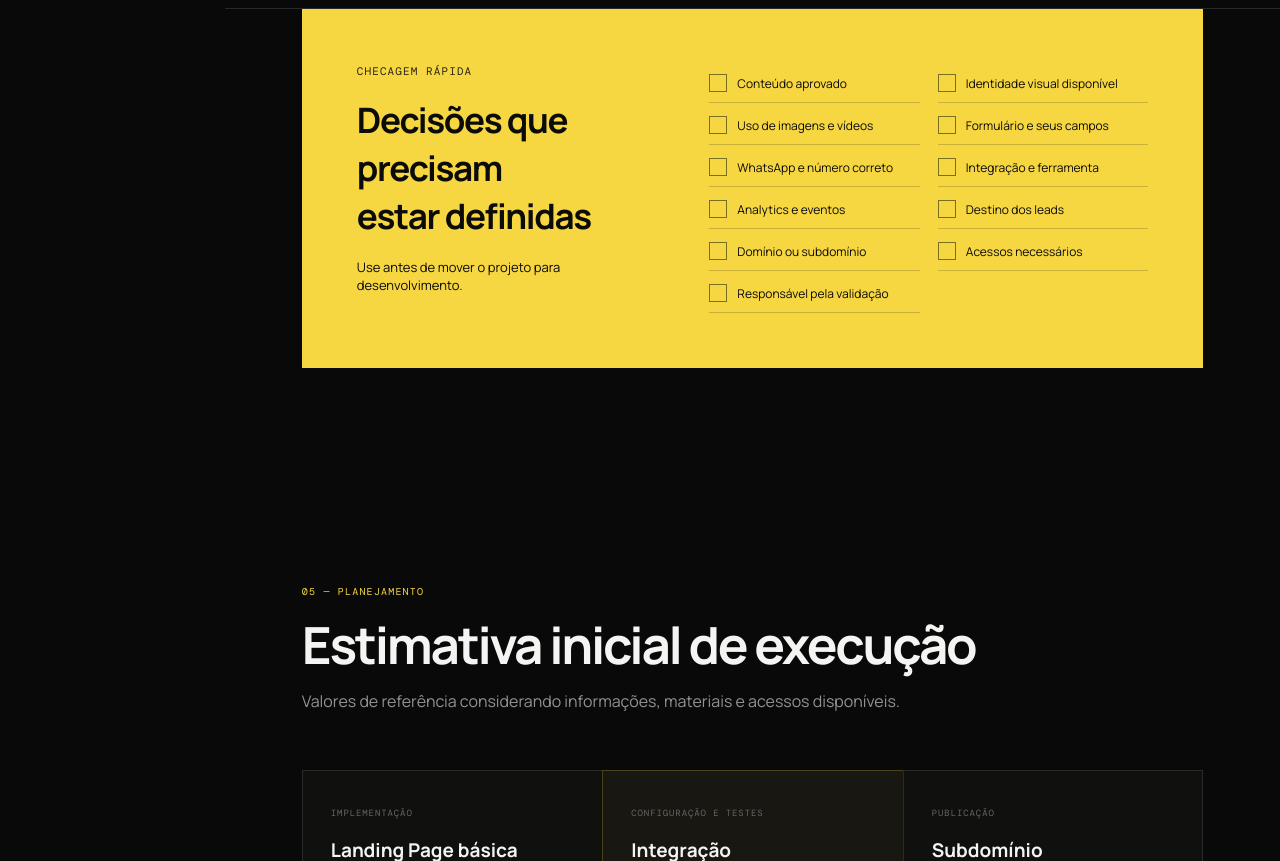
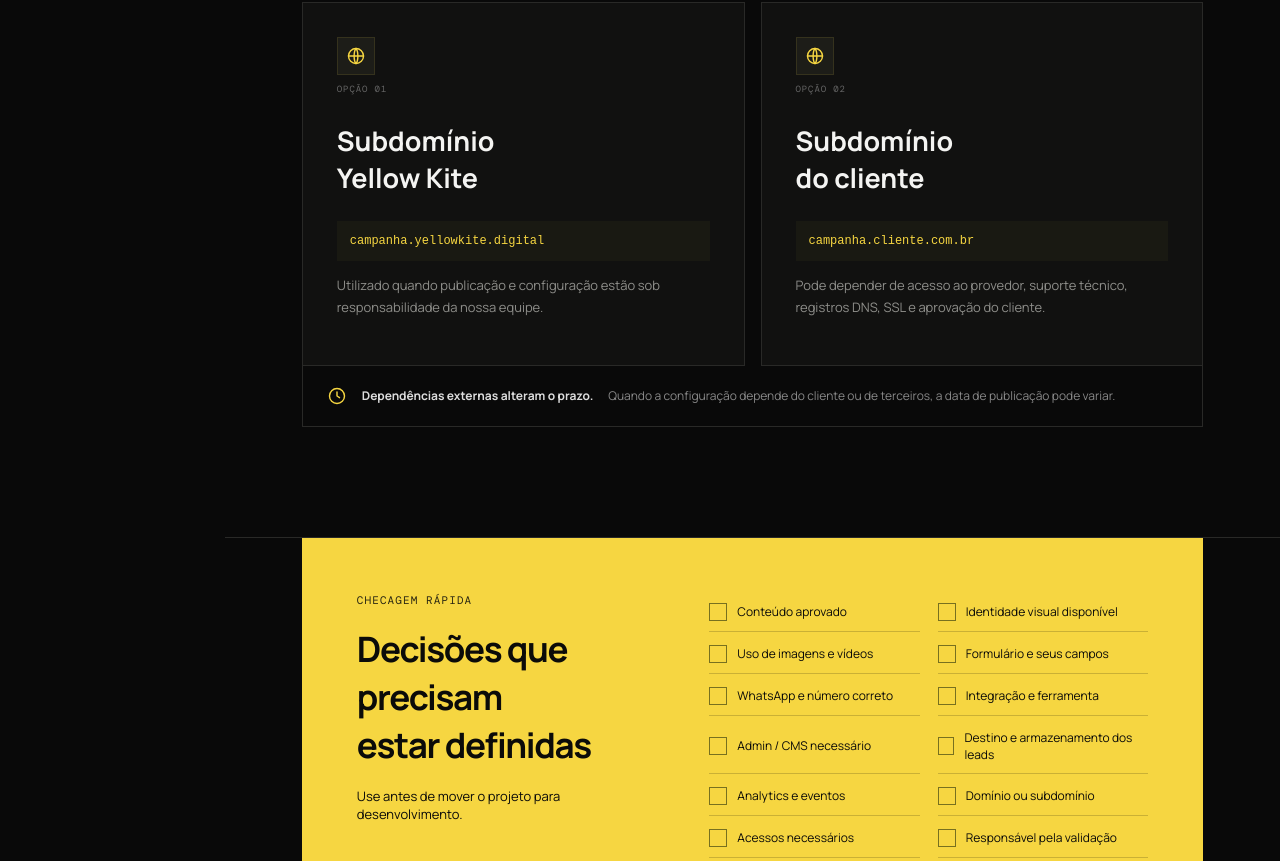
Before and after one commit to edufigueiredo84/space-lp-site-sistemas-processo, a React (Vite) app: page / in a window 1280 px wide. Shown: the part 5199-6060 px from the top of the page. Built offline with nearby package versions, Linux system fonts and the light colour scheme.

Commit message:
adicionado conteúdo relacionado a cms/admin

```diff
--- a/src/SitesContent.jsx
+++ b/src/SitesContent.jsx
@@ -25,14 +25,14 @@
   { id:'site-formularios', group:'Formulários', title:'O site terá formulário?', status:'Definir antes do desenvolvimento', text:'Defina páginas, campos, obrigatoriedade, mensagens, destino dos dados, privacidade, notificações e integrações.', items:['Contato ou orçamento','Trabalhe conosco','Agendamento ou inscrição','Suporte ou cadastro','Newsletter'], note:'Formulários diferentes podem exigir integrações e tratamentos diferentes.' },
   { id:'site-whatsapp', group:'WhatsApp', title:'Haverá direcionamento?', status:'Definir antes da publicação', text:'Valide número, DDD, país, mensagem inicial, setor, atendente, horário e páginas em que o botão aparecerá.', note:'Todos os números e mensagens precisam ser validados antes da publicação.' },
   { id:'site-integracoes', group:'Integração', title:'O site terá integração?', status:'Definir antes do desenvolvimento final', text:'Mapeie RD Station, Bitrix, Yellow Talks, CRM, webhook ou automações, com acessos, documentação, campos e responsáveis.', note:'Só conclua após testar envio, recebimento e armazenamento dos dados.' },
-  { id:'cms', group:'Gerenciamento de conteúdo', title:'O cliente precisará editar o site?', status:'Definir antes do desenvolvimento', text:'Defina se o site será estático ou terá CMS para textos, serviços, projetos, equipe, blog, unidades, banners ou documentos.', note:'CMS, painel administrativo e conteúdo dinâmico possuem escopo e prazo próprios.' },
+  { id:'cms', group:'Admin / CMS', title:'O cliente precisará editar conteúdos do site?', status:'Definir antes do desenvolvimento', text:'Um Admin ou CMS pode ser necessário quando o site tiver blog ou quando o cliente quiser atualizar conteúdos sem depender da equipe de desenvolvimento. Defina o que poderá ser gerenciado e por quem.', items:['Blog e publicação de posts','Textos e páginas institucionais','Serviços, projetos e equipe','Unidades, banners e documentos','Usuários, acessos e permissões'], note:'O site pode ser estático quando não houver necessidade de atualização pelo cliente. Admin, CMS, conteúdo dinâmico, autenticação e hospedagem possuem escopo, prazo e custos próprios.' },
   { id:'site-seo', group:'SEO', title:'Informações para mecanismos de busca', status:'Definir antes da publicação', text:'Reúna empresa, segmento, localização, serviços, palavras-chave, títulos, descrições, contato, redes sociais e imagem de compartilhamento.', items:['Titles e meta descriptions','Headings e URLs legíveis','Alt text em imagens','Sitemap e robots.txt','Open Graph e favicon'], note:'Estratégia avançada e produção recorrente de conteúdo pertencem a outro escopo.' },
   { id:'analytics', group:'Analytics e monitoramento', title:'Quais ferramentas serão utilizadas?', status:'Definir antes da publicação', text:'Confirme Analytics, Tag Manager, Meta Pixel, conversões, eventos de formulário e WhatsApp, mapas de calor, acessos e validação.', note:'Não use IDs ou códigos temporários em produção.' },
   { id:'dominio-briefing', group:'Domínio e publicação', title:'Onde o site será publicado?', status:'Obrigatório antes da publicação', text:'Defina provedor, hospedagem, DNS, SSL, migração, redirecionamentos e responsáveis pelos acessos.' },
   { id:'legal', group:'Páginas legais', title:'O site precisa de informações legais?', status:'Definir antes da publicação', text:'Verifique privacidade, termos, cookies, consentimento, dados regulatórios, CNPJ, razão social e endereço.', note:'A Yellow Kite não cria nem valida juridicamente textos legais sem responsabilidade específica.' },
 ];
 
-const decisions = ['Objetivo e público principal','Arquitetura, páginas e menu','Textos aprovados','Identidade visual disponível','Imagens e vídeos','Necessidades do Design','Formulários e campos','WhatsApp validado','Integração e CRM','CMS ou site estático','Analytics e eventos','Domínio e publicação','Acessos necessários','Responsável pela aprovação','Validação dos formulários'];
+const decisions = ['Objetivo e público principal','Arquitetura, páginas e menu','Textos aprovados','Identidade visual disponível','Imagens e vídeos','Necessidades do Design','Formulários e campos','WhatsApp validado','Integração e CRM','Admin / CMS ou site estático','Conteúdos editáveis pelo cliente','Analytics e eventos','Domínio e publicação','Acessos necessários','Responsável pela aprovação','Validação dos formulários'];
 const estimates = [
   ['Implementação front-end','3 a 5 dias','Arquitetura aprovada, textos finalizados, identidade e materiais disponíveis. Não inclui rodadas de ajustes após a apresentação.'],
   ['Design e produção','Prazo a definir','Estimado separadamente pelo departamento responsável conforme quantidade e complexidade das peças.'],
--- a/src/main.jsx
+++ b/src/main.jsx
@@ -46,14 +46,16 @@
   { id: 'formulario', icon: 'form', eyebrow: 'Formulário', title: 'A Landing Page terá formulário?', badge: 'Definir antes de publicar', tone: 'define', description: 'Defina estrutura, comportamento e destino dos dados antes da publicação.', items: ['Campos e obrigatoriedade', 'Texto do botão', 'Mensagens de sucesso e erro', 'Destino das informações', 'Consentimento e política de privacidade', 'Página de agradecimento'], examples: 'Exemplos: nome, telefone, e-mail, cidade, interesse, faixa de investimento, mensagem e aceite de privacidade.', note: 'Formulários muito longos podem reduzir a conversão.' },
   { id: 'whatsapp', icon: 'message', eyebrow: 'WhatsApp', title: 'Haverá direcionamento para WhatsApp?', badge: 'Definir antes de publicar', tone: 'define', description: 'O contato e a mensagem da campanha precisam ser validados antes da publicação.', items: ['Número correto com DDD', 'Código do país', 'Mensagem inicial', 'Setor ou atendente responsável', 'Horário de atendimento', 'Origem da campanha'], examples: '“Olá, vim pela Landing Page da campanha [nome da campanha] e gostaria de mais informações.”', note: 'O número deve ser validado antes da publicação.' },
   { id: 'integracoes', icon: 'link', eyebrow: 'Integração', title: 'A Landing Page terá integração?', badge: 'Definir antes do desenvolvimento final', tone: 'define', description: 'RD Station, Bitrix, Yellow Talks, CRM do cliente, webhook ou outra ferramenta definida no projeto.', items: ['Ferramenta que receberá o lead', 'Responsável pelos acessos', 'Campos que serão enviados', 'Formulário, endpoint e documentação', 'Automações necessárias', 'Responsáveis pela validação e atendimento'], note: 'Só considere a integração concluída após testar envio, recebimento e armazenamento do lead.' },
+  { id: 'admin-cms-lp', icon: 'layers', eyebrow: 'Admin / CMS', title: 'A Landing Page precisará de painel administrativo?', badge: 'Definir antes do desenvolvimento', tone: 'define', description: 'Nem toda Landing Page precisa de Admin ou CMS. Essa estrutura deve ser prevista quando houver conteúdo dinâmico ou quando os dados captados precisarem ser consultados em um painel próprio.', items: ['Blog e publicação de posts', 'Cadastro e edição de conteúdos', 'Dashboard com listagem de leads', 'Visualização dos dados enviados pelo formulário', 'Acessos, usuários e permissões', 'Filtros, busca ou exportação de leads'], note: 'Blog e armazenamento de leads são os casos mais comuns. Admin, CMS, banco de dados, autenticação e hospedagem possuem escopo, prazo e custos próprios.' },
   { id: 'analytics-lp', icon: 'target', eyebrow: 'Analytics e monitoramento', title: 'Quais ferramentas serão utilizadas?', badge: 'Definir antes da publicação', tone: 'define', description: 'Defina as ferramentas de análise, os acessos necessários e quais interações da Landing Page precisam ser acompanhadas.', items: ['Google Analytics', 'Google Tag Manager', 'Meta Pixel', 'Tags de conversão', 'Eventos de formulário', 'Eventos de WhatsApp', 'Mapas de calor', 'Outras ferramentas de monitoramento'], note: 'Não use IDs ou códigos temporários em produção. Os acessos e eventos precisam ser validados antes da publicação.' },
 ];
 
-const quickDecisions = ['Conteúdo aprovado', 'Identidade visual disponível', 'Uso de imagens e vídeos', 'Formulário e seus campos', 'WhatsApp e número correto', 'Integração e ferramenta', 'Analytics e eventos', 'Destino dos leads', 'Domínio ou subdomínio', 'Acessos necessários', 'Responsável pela validação'];
+const quickDecisions = ['Conteúdo aprovado', 'Identidade visual disponível', 'Uso de imagens e vídeos', 'Formulário e seus campos', 'WhatsApp e número correto', 'Integração e ferramenta', 'Admin / CMS necessário', 'Destino e armazenamento dos leads', 'Analytics e eventos', 'Domínio ou subdomínio', 'Acessos necessários', 'Responsável pela validação'];
 const impacts = {
   Conteúdo: ['Textos não aprovados', 'Alteração durante o desenvolvimento', 'Imagens ainda não entregues'],
   Cliente: ['Dependência da equipe do cliente', 'Novas funcionalidades após o início'],
   Integração: ['Falta de acesso ou documentação', 'Credenciais com erro', 'Campos indefinidos'],
+  'Admin / CMS': ['Solicitado depois do início', 'Conteúdos ou permissões indefinidos', 'Armazenamento de leads não previsto'],
   Domínio: ['Falta de acesso ao domínio', 'Propagação de DNS'],
   Aprovação: ['Retorno demorado', 'Adequações legais ou de privacidade']
 };
```
Also changed, not shown: 2 other files (tests, documents, lock files or other folders).
